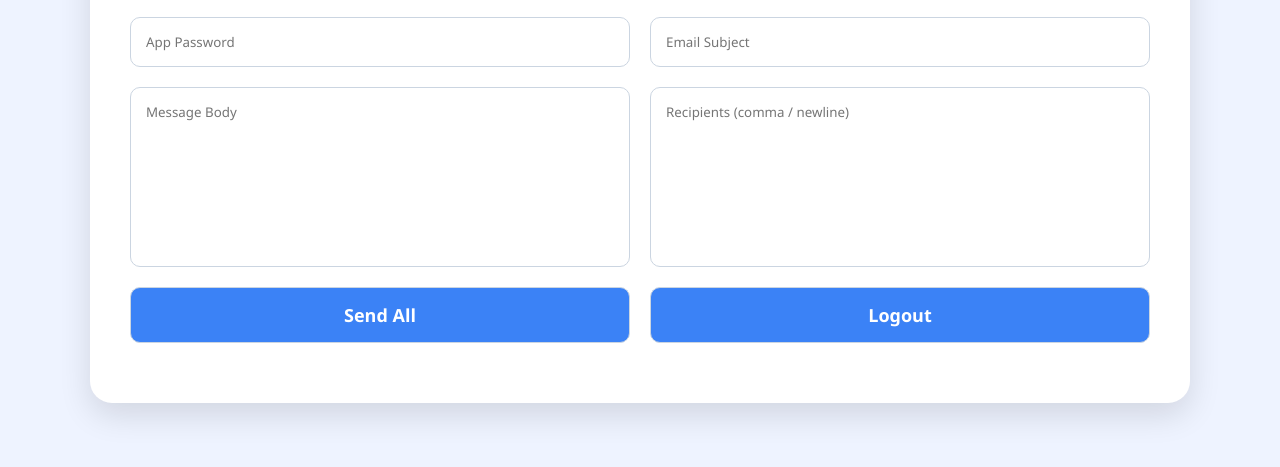
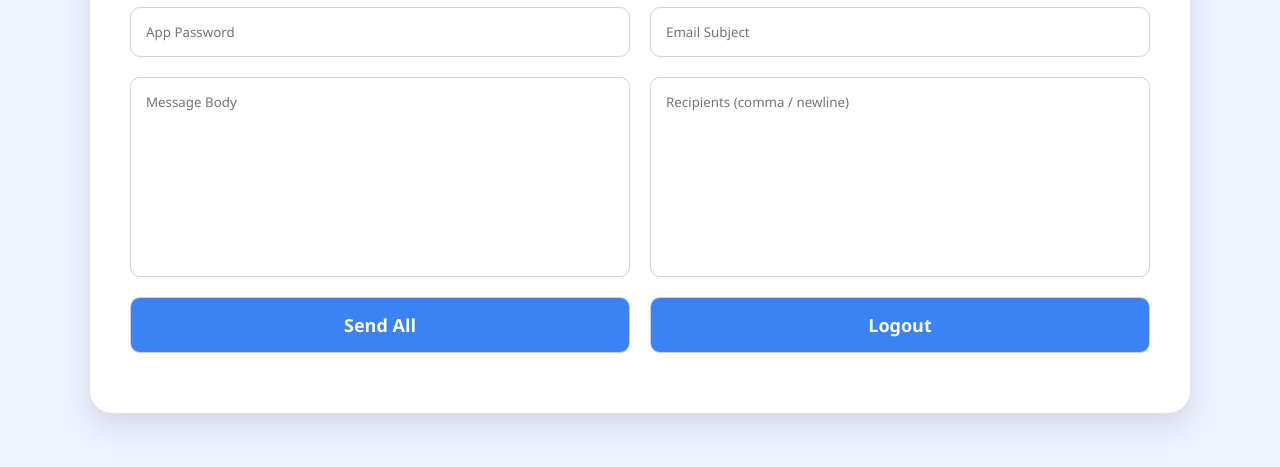
Before and after one commit to email-maker/nikki-pooja-i10-car, a website: page public/launcher.html in a window 1280 px wide. Shown: the part 279-746 px from the top of the page. Drawn offline with Linux system fonts and the light colour scheme.

Commit message:
Update style.css

```diff
--- a/public/style.css
+++ b/public/style.css
@@ -19,10 +19,24 @@ body{display:flex;justify-content:center;align-items:center;height:100vh;backgro
   box-shadow:0 12px 32px rgba(0,0,0,.12);
 }
 
-.row{display:flex;gap:20px;margin-bottom:20px;}
-input,textarea,button{flex:1;padding:15px;border:1px solid #cbd5e1;border-radius:10px;}
+.row{
+  display:flex;
+  width:100%;
+  gap:20px;
+  margin-bottom:20px;
+}
 
-textarea.bigbox{height:180px;resize:none;}
+input,textarea,button{
+  width:100%;
+  padding:15px;
+  border:1px solid #cbd5e1;
+  border-radius:10px;
+}
+
+textarea.bigbox{
+  height:200px;
+  resize:none;
+}
 
 button{
   background:#3b82f6;
@@ -30,6 +44,7 @@ button{
   font-size:18px;
   font-weight:bold;
   cursor:pointer;
+  border-radius:10px;
 }
 
 button:hover{ opacity:0.9; }
```
